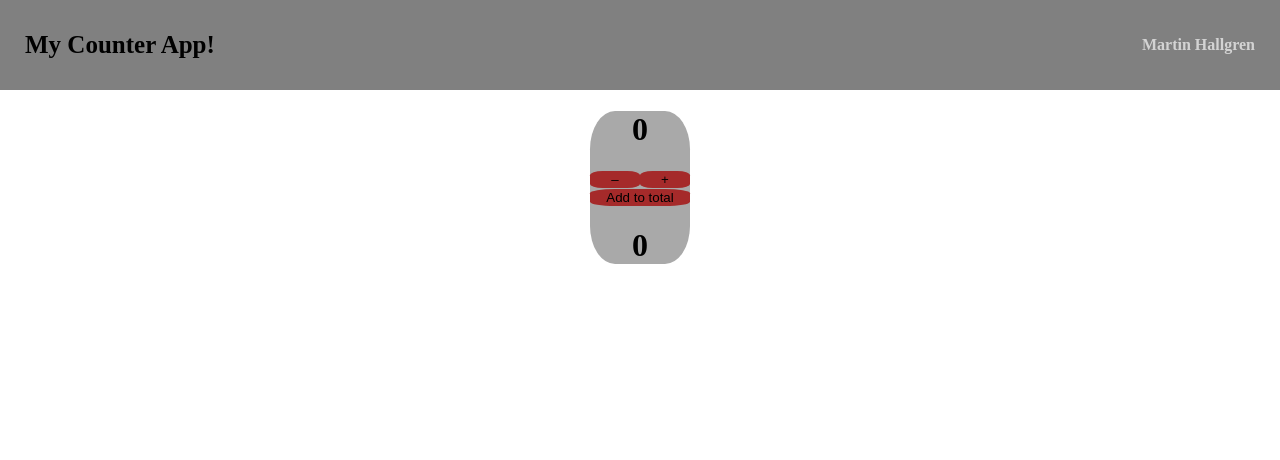
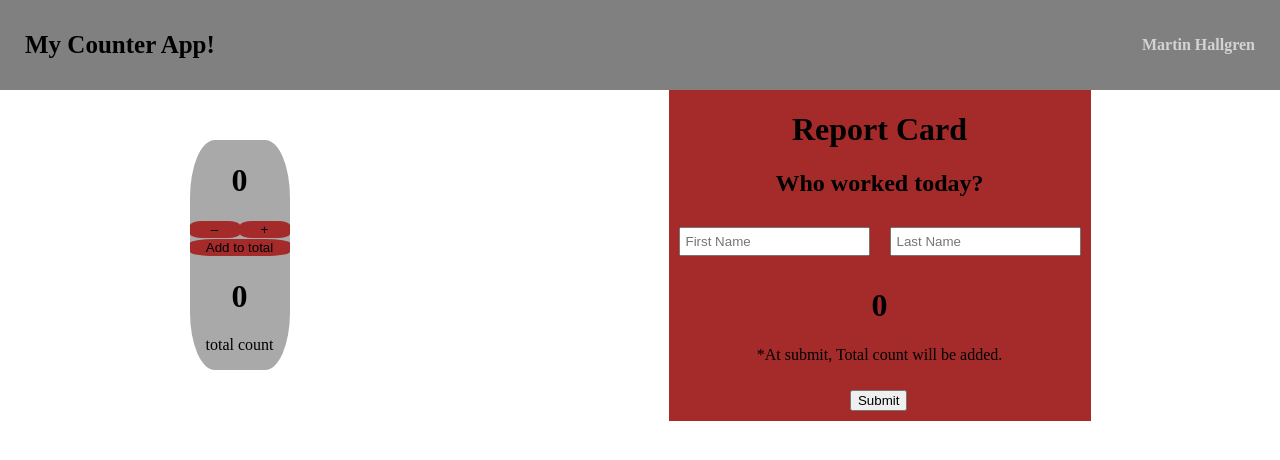
Before and after one commit to Hallgrenaren/YH_React_Labbar2, a React (Vite) app: page / in a window 1280 px wide. Shown: the top 460 px of the page. Built offline with nearby package versions, Linux system fonts and the light colour scheme.

Commit message:
Form and parent state

```diff
--- a/src/App.css
+++ b/src/App.css
@@ -45,3 +45,23 @@ nav {
     border-radius: 25%;
     border: none;
 }
+
+.report_form {
+    margin: auto;
+    background-color: brown;
+}
+
+.input_field {
+    padding: 5px;
+    margin: 10px;
+}
+
+.submit_btn {
+    margin: 10px 45% 10px 43%;
+}
+
+.body_container {
+    text-align: center;
+    display: flex;
+    justify-content: space-around;
+}
--- a/src/App.jsx
+++ b/src/App.jsx
@@ -1,15 +1,15 @@
 //import { useState } from 'react'
 import './App.css'
 import Navbar from './components/Navbar.jsx'
-import Counter from './components/Counter.jsx'
+import Body from './components/Body.jsx'
 
 function App() {
-    //Lägg till formulär till höger ("who counted") + useEffect
+    //Lägg till useEffect, som Scrimba windowwidth
 
     return (
         <>
             <Navbar />
-            <Counter />
+            <Body />
         </>
     )
 }
--- /dev/null
+++ b/src/components/Body.jsx
@@ -0,0 +1,22 @@
+import Counter from './Counter.jsx'
+import ReportForm from './ReportForm.jsx'
+import React from 'react'
+
+export default function Body() {
+    const [total, setTotal] = React.useState(0)
+
+    const totalAddHandlerFunction = (count) => {
+        setTotal((oldValue) => oldValue + count)
+    }
+
+    const resetTotalHandlerFunction = () => {
+        setTotal(0)
+    }
+
+    return (
+        <div className="body_container">
+            <Counter total={total} addToTotal={totalAddHandlerFunction} />
+            <ReportForm total={total} submitTotal={resetTotalHandlerFunction} />
+        </div>
+    )
+}
--- a/src/components/ContrivedTotal.jsx
+++ /dev/null
@@ -1,9 +0,0 @@
-import PropTypes from 'prop-types'
-
-export default function ContrivedTotal(props) {
-    return <h1 className="counter_total">{props.total}</h1>
-}
-
-ContrivedTotal.propTypes = {
-    total: PropTypes.number
-}
--- a/src/components/Counter.jsx
+++ b/src/components/Counter.jsx
@@ -1,9 +1,13 @@
 import React from 'react'
-import ContrivedTotal from './ContrivedTotal.jsx'
+import PropTypes from 'prop-types'
 
-export default function Counter() {
+Counter.propTypes = {
+    total: PropTypes.number,
+    addToTotal: PropTypes.func
+}
+
+export default function Counter(props) {
     const [count, setCount] = React.useState(0)
-    const [total, setTotal] = React.useState(0)
 
     function add() {
         setCount(count + 1)
@@ -13,8 +17,9 @@ export default function Counter() {
         setCount(count - 1)
     }
 
+    //Raise total-value to App to use in formsubmit.
     function totalAdd() {
-        setTotal((preValue) => preValue + count)
+        props.addToTotal(count)
         setCount(0)
     }
 
@@ -32,7 +37,8 @@ export default function Counter() {
             <button className="total_add" onClick={totalAdd}>
                 Add to total
             </button>
-            <ContrivedTotal total={total} />
+            <h1 className="counter_total">{props.total}</h1>
+            <p>total count</p>
         </div>
     )
 }
--- /dev/null
+++ b/src/components/ReportForm.jsx
@@ -0,0 +1,65 @@
+import React from 'react'
+import PropTypes from 'prop-types'
+
+ReportForm.propTypes = {
+    total: PropTypes.number,
+    submitTotal: PropTypes.func
+}
+
+export default function ReportForm(props) {
+    const [formData, setFormData] = React.useState({
+        firstName: '',
+        lastName: '',
+        totalCount: props.total
+    })
+
+    function handleChange(event) {
+        setFormData((prevFormData) => {
+            return {
+                ...prevFormData,
+                [event.target.name]: event.target.value
+            }
+        })
+    }
+
+    function handleSubmit(event) {
+        event.preventDefault()
+        alert(
+            `Thank you, ${event.target[0].value} ${event.target[1].value}.\nWe have noted a total of ${event.target[2].value} passangers today!`
+        )
+        props.submitTotal()
+    }
+
+    return (
+        <form className="report_form" onSubmit={handleSubmit}>
+            <h1>Report Card</h1>
+            <h2>Who worked today?</h2>
+            <input
+                type="text"
+                placeholder="First Name"
+                onChange={handleChange}
+                name="firstName"
+                value={formData.firstName}
+                className="input_field"
+            />
+            <input
+                type="text"
+                placeholder="Last Name"
+                onChange={handleChange}
+                name="lastName"
+                value={formData.lastName}
+                className="input_field"
+            />
+            <input
+                type="hidden"
+                onChange={handleChange}
+                name="totalCount"
+                value={props.total}
+                className="input_field"
+            ></input>
+            <h1>{props.total}</h1>
+            <p>*At submit, Total count will be added.</p>
+            <button className="submit_btn">Submit</button>
+        </form>
+    )
+}
```
